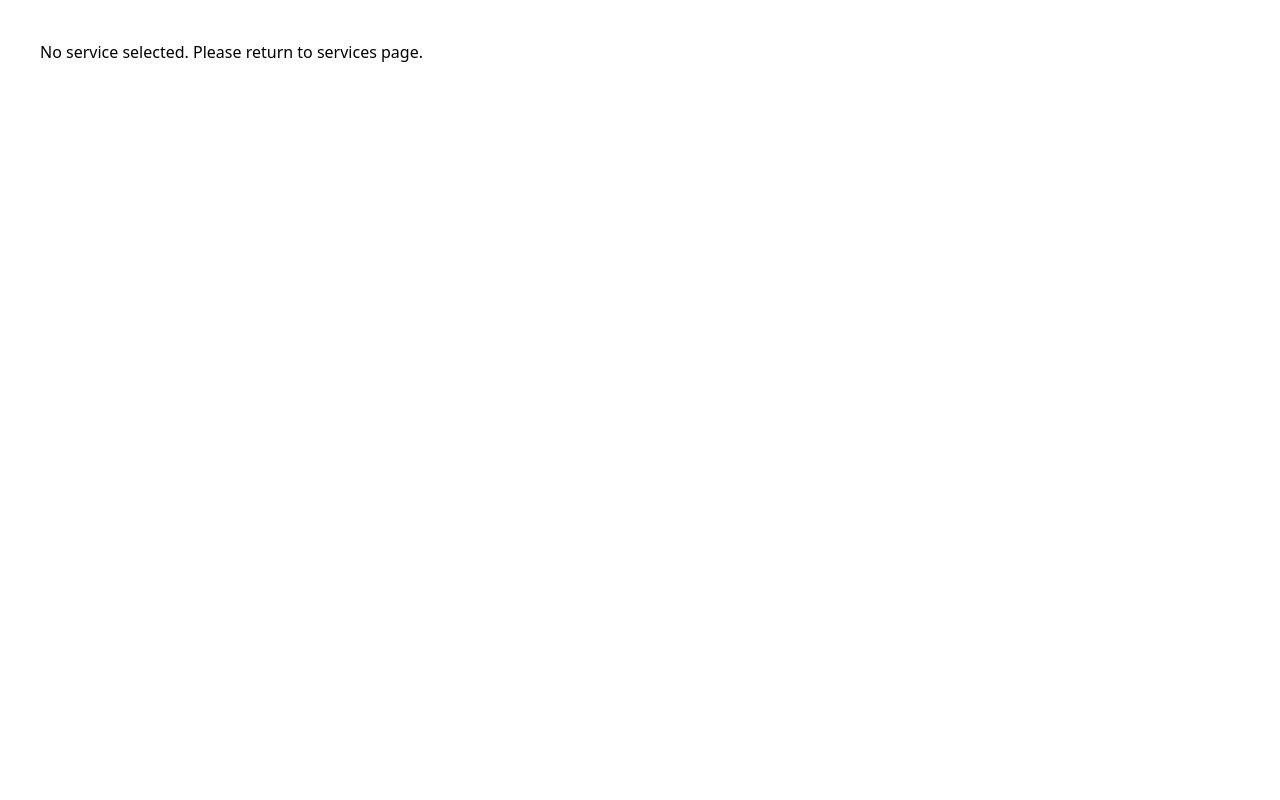
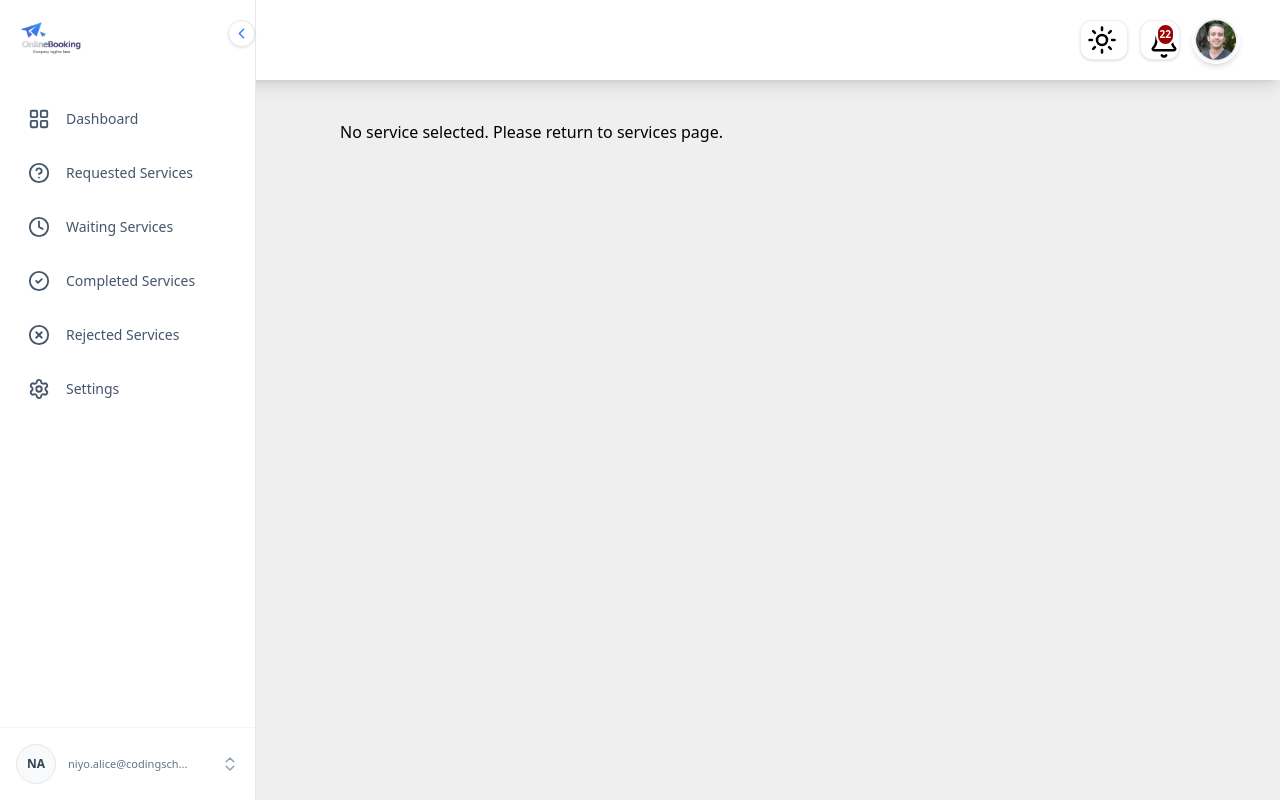
Before and after one commit to Alight-Rw/Community-Services, a React (Vite) app: page /booking in a window 1280 px wide. Built offline with nearby package versions, Linux system fonts and the light colour scheme.

Commit message:
contact us task

```diff
--- a/src/Components/Client/Dashboard/BookingSystem.jsx
+++ b/src/Components/Client/Dashboard/BookingSystem.jsx
@@ -41,7 +41,7 @@ const BookingSystem = () => {
   };
 
   return (
-    <div className="max-w-8xl mx-auto p-4 bg-primary space-y-20 px-componentPadding ">
+    <div className="max-w-8xl mx-auto p-4 bg-primary p-10 space-y-20 px-componentPadding ">
 
 
       <section className=" border border-universal rounded-2xl p-6 shadow-sm ">
--- a/src/Components/Client/Dashboard/ConfirmBooking.jsx
+++ b/src/Components/Client/Dashboard/ConfirmBooking.jsx
@@ -16,7 +16,7 @@ const ConfirmBooking = () => {
     <>
       <DashboardNav />
 
-      <div className="min-h-screen bg-soft-gray p-4 md:p-25 ">
+      <div className="min-h-screen  p-6 md:p-8 ">
 
 
         <div className=" mx-auto">
@@ -31,7 +31,7 @@ const ConfirmBooking = () => {
           <div className="flex flex-col lg:flex-row gap-8 items-start justify-center ">
 
 
-            <div className="  lg:w-[800px] lg:h-[800px] bg-primary rounded-[30px] p-6 shadow-sm border border-universal ">
+            <div className="  lg:w-[700px] lg:h-[800px] bg-primary rounded-[30px] p-6 shadow-sm border border-universal ">
               <img src={state.Img} className="w-full h-68 object-cover rounded-2xl mb-4" alt="" />
 
               <div className="flex justify-between items-start mb-2">
--- /dev/null
+++ b/src/Components/Client/Dashboard/ConfirmBookingIndex.jsx
@@ -0,0 +1,55 @@
+import React, { useState } from "react";
+import StatusCard from "./StatusCard";
+import Paragraphy from "../../Shared/Title";
+
+import DashboardNav from "../../Shared/DashboardNav";
+import Sidebar from "../../Shared/Sidebar";
+import { ServiceTable } from "./ServiceTable";
+import ConfirmBooking from "./ConfirmBooking";
+
+export function ConfirmBookingIndex() {
+  const [isExpanded, setIsExpanded] = useState(false);
+
+  return (
+    <div className="flex flex-col h-screen bg-universal overflow-hidden">
+
+      <DashboardNav />
+
+      <div className="flex flex-1 overflow-hidden relative">
+
+
+        {isExpanded && (
+          <div
+            className="fixed inset-0 bg-black/50 z-20 xl:hidden transition-opacity"
+            onClick={() => setIsExpanded(false)}
+          />
+        )}
+
+
+        <div className="fixed inset-y-0 left-0 z-60 xl:relative">
+          <Sidebar isExpanded={isExpanded} setIsExpanded={setIsExpanded} />
+        </div>
+
+
+        <main
+          className={`
+            flex-1 overflow-y-auto
+            transition-all duration-300 ease-in-out
+            ${!isExpanded ? "ml-25 sm:33 md:ml-35 lg:ml-30 w-full xl:ml-11" : "ml-0"} /* Avoid going behind sidebar when collapsed */
+          `}
+        >
+          <div className="max-w-[1600px] mx-auto py-20 md:space-y-10">
+
+
+            <div className="container">
+
+             <ConfirmBooking />
+
+
+            </div>
+          </div>
+        </main>
+      </div>
+    </div>
+  );
+}
--- a/src/Pages/Client/Booking.jsx
+++ b/src/Pages/Client/Booking.jsx
@@ -1,6 +1,8 @@
- import ConfirmBooking from "../../Components/Client/Dashboard/ConfirmBooking";
+import { ConfirmBookingIndex } from "../../Components/Client/Dashboard/ConfirmBookingIndex"
+
+
 
  function ConfirmBookingPage() {
-    return <ConfirmBooking />
+    return <ConfirmBookingIndex />
   }
   export default ConfirmBookingPage
```
